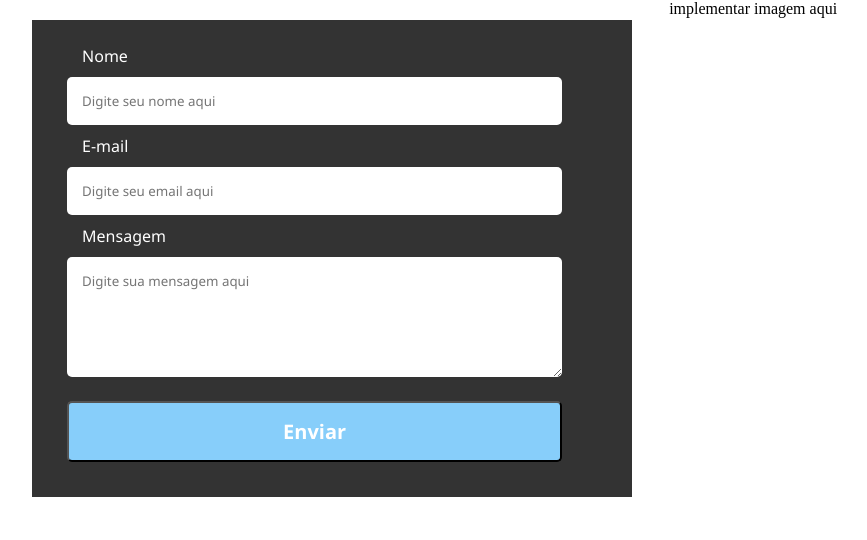
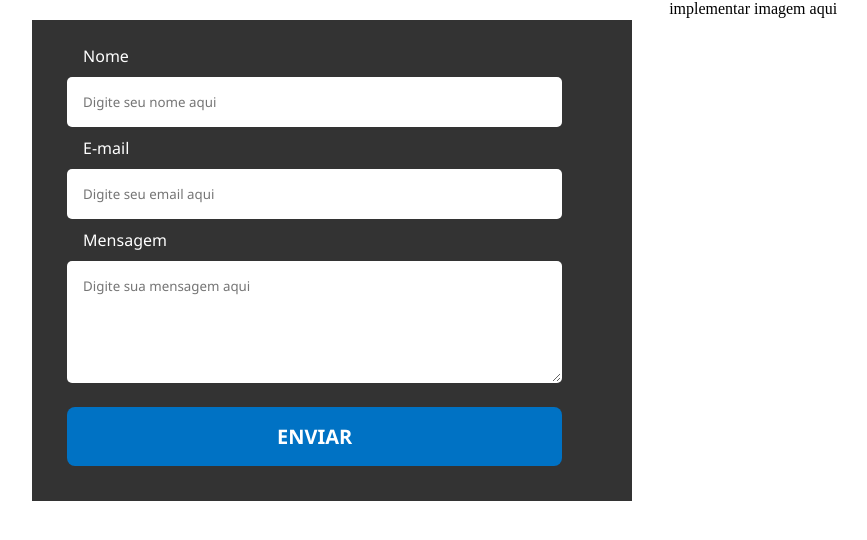
Before and after one commit to andersonfontes/form-contato, a plain HTML site: page index.html in a window 1280 px wide. Shown: the whole page, without its empty margins (69-936 px from the left). Drawn offline with Linux system fonts and the light colour scheme.

Commit message:
Add files via upload

```diff
--- a/style.css
+++ b/style.css
@@ -29,11 +29,11 @@ label, input, textarea, button{
     margin:10px;
     padding: 15px;
     border-radius: 5px;
+    border: 1px solid transparent;
 }
 input, textarea {
     color: #333333;
 }
-
 
 button{
     background-color: lightskyblue;
@@ -46,8 +46,29 @@ aside{
     width: 40%;
 }
 
-input, textarea, button :hover{
-    border-color:  #5555ff;
-    border: 10px;
+input:hover,
+textarea:hover,
+input:focus,
+textarea:focus{
+    outline: 5px;
+    outline-color:  #5555ff;
     cursor: pointer;
 }
+
+button {
+    display: block;
+    padding: 1rem;
+    background: #0072c4;
+    color: #fff;
+    text-transform: uppercase;
+    border: none;
+    border-radius: 8px;
+    cursor: pointer;
+    transition: 0.2s;
+  }
+
+button:hover,
+button:focus {
+  outline: none;
+  background: #09d;
+}
```
